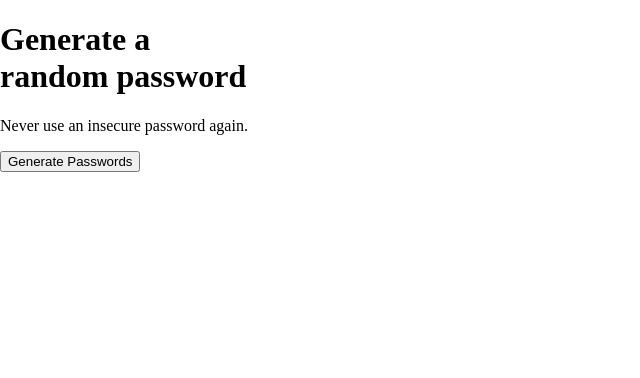
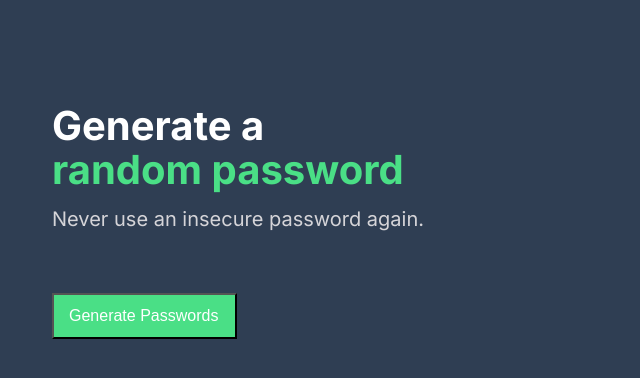
Before and after one commit to MHaidS/Password-Generator, a plain HTML site: page index.html in a window 1280 px wide. Shown: the whole page, without its empty margins (0-640 px from the left). Drawn offline with Linux system fonts and the light colour scheme.

Commit message:
2nd commit

```diff
--- a/index.css
+++ b/index.css
@@ -1,3 +1,77 @@
+/*
+SPACING SYSTEM (px)
+2 / 4 / 8 / 12 / 16 / 24 / 32 / 48 / 64 / 80 / 96 / 128
+
+FONT SIZE SYSTEM (px)
+10 / 12 / 14 / 16 / 18 / 20 / 24 / 30 / 36 / 44 / 52 / 62 / 74 / 86 / 98
+*/
+
+* {
+  margin: 0;
+  padding: 0;
+  box-sizing: border-box;
+}
+
+/*
+COLORS:
+#2F3E53
+#4ADF86
+#ffffff
+#D5D4D8
+*/
+
+/* ***************** */
+/* body {
+  margin: 0;
+} */
+/* ***************** */
+
 body {
-  margin: 0;
+  font-family: "Inter", sans serif;
+  color: #ffffff;
+  background-color: #2f3e53;
+  margin-left: 52px;
 }
+
+.header {
+  margin-top: 115px;
+  margin-bottom: 10px;
+  width: 354px;
+  height: 80px;
+  letter-spacing: -2.5%;
+  line-height: 22px;
+}
+
+.white-header {
+  font-weight: 800;
+  font-size: 40px;
+  color: #ffffff;
+}
+
+.green-header {
+  font-weight: 800;
+  font-size: 40px;
+  color: #4adf86;
+}
+
+.gray-text {
+  width: 372px;
+  height: 28px;
+  margin-bottom: 60px;
+  font-weight: 400;
+  font-size: 20px;
+  line-height: 28px;
+  color: #d5d4d8;
+}
+
+#getPasswordButton {
+  /* width: 159px;
+  height: 24px; */
+  padding: 9px 17px 9px 15px;
+  font-weight: 500;
+  font-size: 16px;
+  line-height: 24px;
+  color: #ffffff;
+  background-color: #4adf86;
+  margin-bottom: 44px;
+}
--- a/index.html
+++ b/index.html
@@ -7,18 +7,27 @@
   <meta http-equiv="X-UA-Compatible" content="IE=edge">
   <meta name="viewport" content="width=device-width, initial-scale=1.0">
   <title>Password Generator</title>
+  <link rel="preconnect" href="https://fonts.googleapis.com">
+  <link rel="preconnect" href="https://fonts.gstatic.com" crossorigin>
+  <link href="https://fonts.googleapis.com/css2?family=Inter:wght@400;500;700&family=Lato:wght@400;900&display=swap" rel="stylesheet">
 
   <link rel="stylesheet" href="index.css">
 </head>
 <body>
-  <div>
-    <h1>Generate a<br> random password </h1>
-    <p>Never use an insecure password again.</p>
+  <div class="container">
+    <div class="header">
+      <h1 class="white-header">Generate a</h1><br>
+      <h1 class="green-header">random password</h1>
+    </div>
+    <p class="gray-text">Never use an insecure password again.</p>
 
     <button id="getPasswordButton">Generate Passwords</button>
   </div></br>
-  <div id="showPasswords1"></div>
-  <div id="showPasswords2"></div>
+
+  <div>
+    <div id="showPasswords1"></div>
+    <div id="showPasswords2"></div>
+  </div>
 
   <script src="index.js"></script>
 </body>
```
